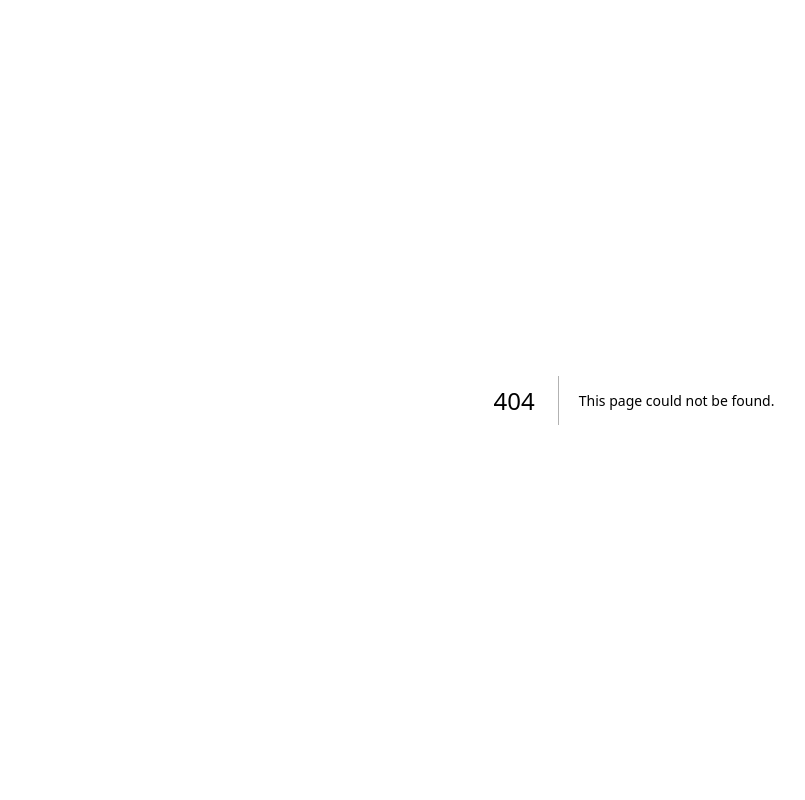
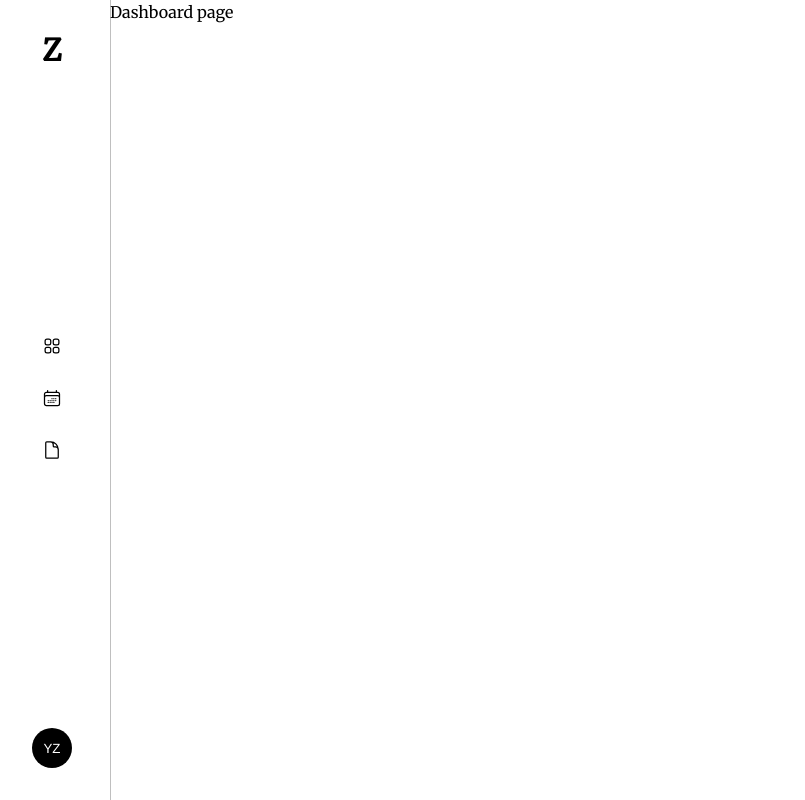
Before and after one commit to yasa-zaheen/zenith, a Next.js app: page /dashboard in a window 1280 px wide. Before the commit this address had no page. Shown: the whole page, without its empty margins (6-811 px from the left). Built offline with nearby package versions, Linux system fonts and the light colour scheme.

Commit message:
Basic Navbar UI

```diff
--- /dev/null
+++ b/app/dashboard/layout.tsx
@@ -0,0 +1,42 @@
+"use client";
+
+import IconButton from "@/components/IconButton";
+import {
+  Squares2X2Icon,
+  CalendarDaysIcon,
+  DocumentIcon,
+} from "@heroicons/react/24/outline";
+import Avatar from "react-avatar";
+
+export default function DashboardLayout({
+  children,
+}: {
+  children: React.ReactNode;
+}) {
+  return (
+    <div className="h-screen w-full flex">
+      <nav className="outline outline-1 outline-black/25 p-8 flex flex-col items-center justify-between">
+        {/* Title */}
+        <h1 className="text-3xl font-bold">Z</h1>
+
+        {/* Icons/Links */}
+        <div className="flex flex-col">
+          <IconButton Icon={Squares2X2Icon} />
+          <IconButton Icon={CalendarDaysIcon} />
+          <IconButton Icon={DocumentIcon} />
+        </div>
+
+        {/* Authentication part */}
+        <Avatar
+          name="Yasa Zaheen"
+          size="40"
+          color="#000000"
+          fgColor="#ffffff"
+          round={true}
+          textMarginRatio={0.25}
+        />
+      </nav>
+      <div className="">{children}</div>
+    </div>
+  );
+}
--- /dev/null
+++ b/app/dashboard/page.tsx
@@ -0,0 +1,3 @@
+export default function DashboardPage() {
+  return <div className="w-full h-screen">Dashboard page</div>;
+}
--- /dev/null
+++ b/components/IconButton.tsx
@@ -0,0 +1,9 @@
+"use client";
+
+export default function IconButton({ Icon }: { Icon: any }) {
+  return (
+    <button className="p-4 rounded-full text-black hover:bg-orange-50 hover:text-orange-400 active:brightness-95 duration-100 ease-in-out">
+      <Icon className="h-5 w-5" />
+    </button>
+  );
+}
--- a/package.json
+++ b/package.json
@@ -9,6 +9,7 @@
     "lint": "next lint"
   },
   "dependencies": {
+    "@heroicons/react": "^2.0.18",
     "@types/node": "20.6.2",
     "@types/react": "18.2.21",
     "@types/react-dom": "18.2.7",
@@ -18,6 +19,7 @@
     "next": "13.4.19",
     "postcss": "8.4.29",
     "react": "18.2.0",
+    "react-avatar": "^5.0.3",
     "react-dom": "18.2.0",
     "tailwindcss": "3.3.3",
     "typescript": "5.2.2"
```
Also changed, not shown: 1 other file (tests, documents, lock files or other folders).
